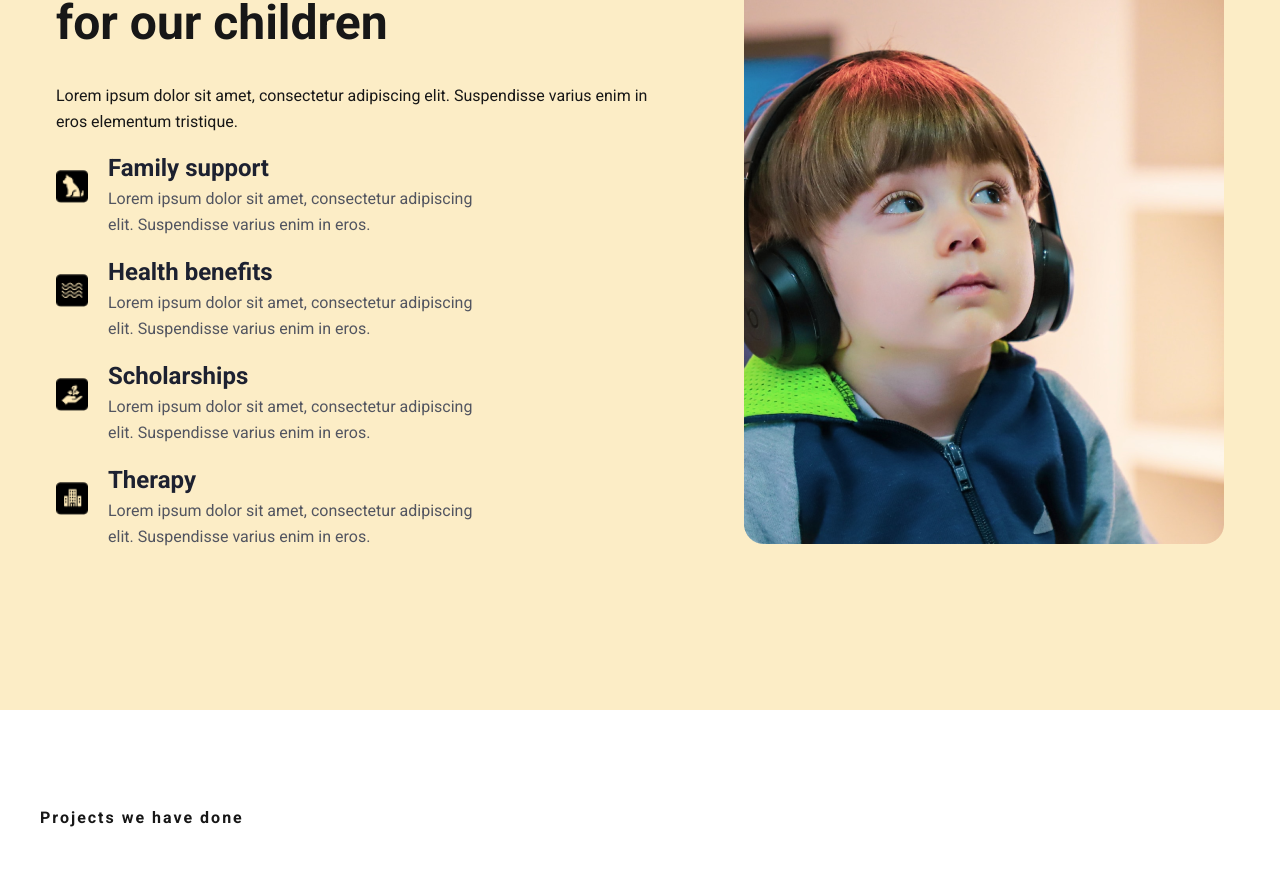
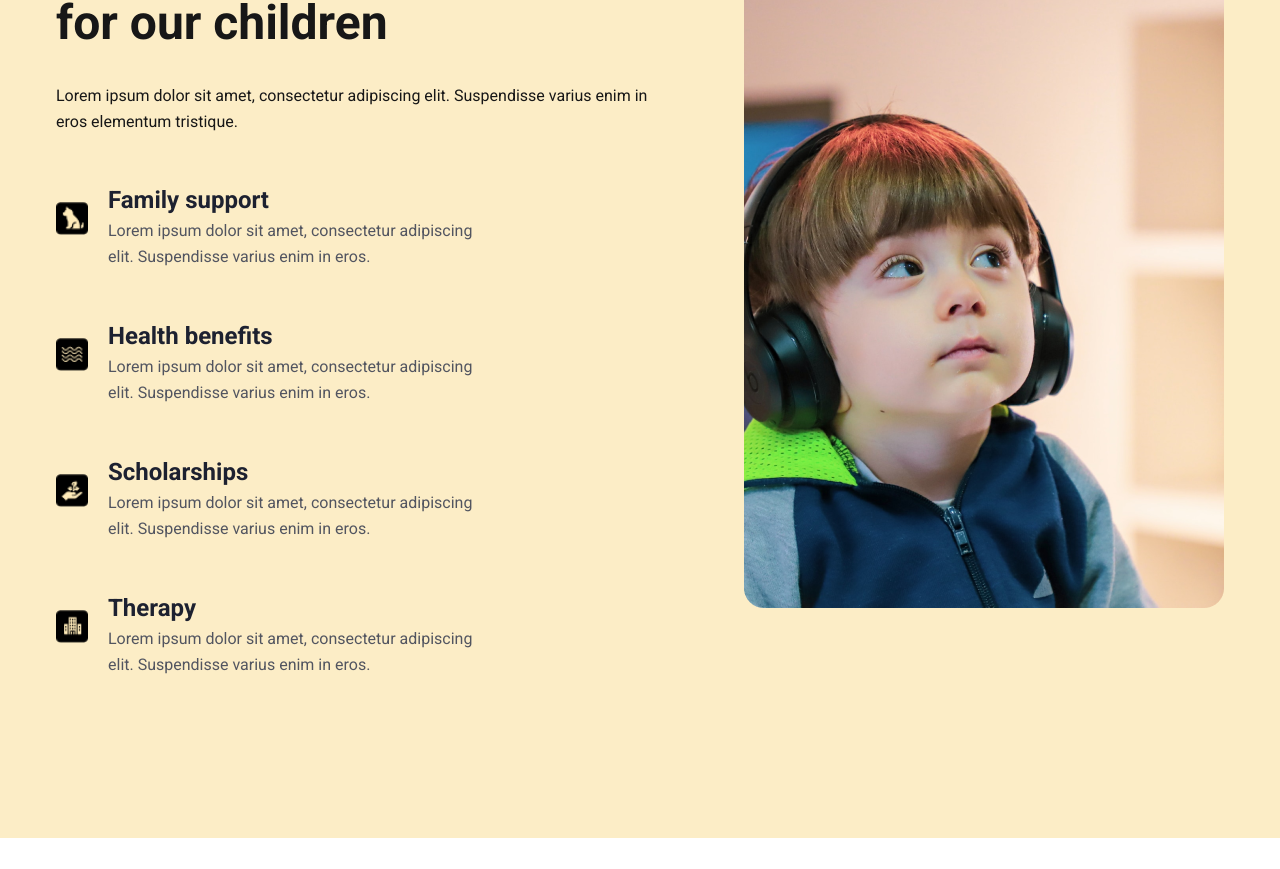
Before and after one commit to jkclyde31/NGO, a Next.js app: page / in a window 1280 px wide. Shown: the part 2032-2901 px from the top of the page. Built offline with nearby package versions, Linux system fonts and the light colour scheme.

Commit message:
FIX AGAAAin

```diff
--- a/app/sections/Projects.jsx
+++ b/app/sections/Projects.jsx
@@ -19,9 +19,9 @@ const ProjectsSection = () => {
         </div>
 
         {/* Bottom */}
-        <div className="max-w-[1280px] mx-auto flex justify-between gap-4">
+        <div className="max-w-[1280px] mx-auto flex flex-col md:flex-row  justify-between gap-4 ">
          {/* Item 1 */}
-            <div className="bg-none max-w-[420px] px-[25px] md:px-[48px] pt-[25px] md:pt-[85px] pb-[25px] md:pb-[55px] rounded-xl"  style={{
+            <div className="bg-none max-w-[100%] md:max-w-[420px] px-[25px] md:px-[48px] pt-[25px] md:pt-[85px] pb-[25px] md:pb-[55px] rounded-xl"  style={{
                 backgroundImage: `url(${project1.src})`,
                 backgroundSize: "cover",
                 backgroundPosition: "center",
@@ -44,7 +44,7 @@ const ProjectsSection = () => {
 
 
              {/* Item 2 */}
-             <div className="bg-none max-w-[420px] px-[25px] md:px-[48px] pt-[25px] md:pt-[85px] pb-[25px] md:pb-[55px]  rounded-xl"  style={{
+             <div className="bg-none max-w-[100%] md:max-w-[420px] px-[25px] md:px-[48px] pt-[25px] md:pt-[85px] pb-[25px] md:pb-[55px]  rounded-xl"  style={{
                 backgroundImage: `url(${project2.src})`,
                 backgroundSize: "cover",
                 backgroundPosition: "center",
@@ -67,7 +67,7 @@ const ProjectsSection = () => {
 
 
                {/* Item 3 */}
-               <div className="bg-none max-w-[420px] px-[25px] md:px-[48px] pt-[25px] md:pt-[85px] pb-[25px] md:pb-[55px]  rounded-xl"  style={{
+               <div className="bg-none max-w-[100%] md:max-w-[420px] px-[25px] md:px-[48px] pt-[25px] md:pt-[85px] pb-[25px] md:pb-[55px]  rounded-xl"  style={{
                 backgroundImage: `url(${project3.src})`,
                 backgroundSize: "cover",
                 backgroundPosition: "center",
--- a/app/sections/WhatWeDo.jsx
+++ b/app/sections/WhatWeDo.jsx
@@ -1,29 +1,24 @@
 import Image from "next/image";
-import image from '/public/what_we_do.png';
-import icon1 from '/public/icons/icon.png';
-import icon2 from '/public/icons/icon-1.png';
-import icon3 from '/public/icons/icon-2.png';
-import icon4 from '/public/icons/icon-3.png';
 
 const WhatWeDo = () => {
   const features = [
     {
-      icon: icon1,
+      icon: "/icons/icon.png",
       title: "Family support",
       description: "Lorem ipsum dolor sit amet, consectetur adipiscing elit. Suspendisse varius enim in eros."
     },
     {
-      icon: icon2,
+      icon: "/icons/icon-1.png",
       title: "Health benefits",
       description: "Lorem ipsum dolor sit amet, consectetur adipiscing elit. Suspendisse varius enim in eros."
     },
     {
-      icon: icon3,
+      icon: "/icons/icon-2.png",
       title: "Scholarships",
       description: "Lorem ipsum dolor sit amet, consectetur adipiscing elit. Suspendisse varius enim in eros."
     },
     {
-      icon: icon4,
+      icon: "/icons/icon-3.png",
       title: "Therapy",
       description: "Lorem ipsum dolor sit amet, consectetur adipiscing elit. Suspendisse varius enim in eros."
     }
@@ -33,7 +28,9 @@ const WhatWeDo = () => {
     <div className="px-[15px] bg-[#FCEDC6] py-[25px] md:py-[96px]">
       <div className="max-w-[1200px] mx-auto px-4 flex flex-col md:flex-row justify-between items-center mt-[40px] mb-[64px] space-y-8 md:space-y-0 md:space-x-12">
         <div className="w-full md:max-w-[607px]">
-          <p className="text-center md:text-start text-[16px] font-bold tracking-[2px] text-[1D2130] mb-[32px]">WHAT WE DO</p>
+          <p className="text-center md:text-start text-[16px] font-bold tracking-[2px] text-[1D2130] mb-[32px]">
+            WHAT WE DO
+          </p>
           <h2 className="text-center md:text-start text-[48px] font-bold text-[1D2130] leading-[120%] mb-[32px]">
             Some services we provide for our children
           </h2>
@@ -41,7 +38,7 @@ const WhatWeDo = () => {
             Lorem ipsum dolor sit amet, consectetur adipiscing elit. Suspendisse varius enim in eros elementum tristique.
           </p>
 
-          <div className="grid">
+          <div className="grid gap-8 mt-8">
             {features.map((feature, index) => (
               <div key={index} className="space-y-4 flex justify-between items-center max-w-[436px] gap-4">
                 <div>
@@ -68,8 +65,10 @@ const WhatWeDo = () => {
 
         <div className="w-full md:w-auto">
           <Image
-            src={image}
+            src="/what_we_do.png"
             alt="About Video"
+            width={500}
+            height={300}
             className="w-full md:w-full"
           />
         </div>
```
